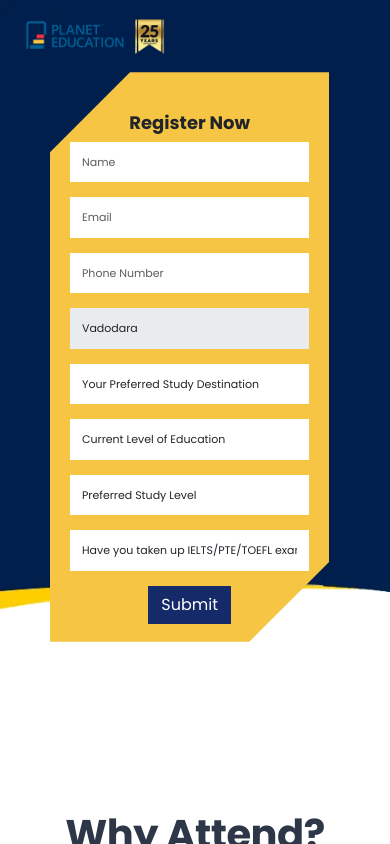
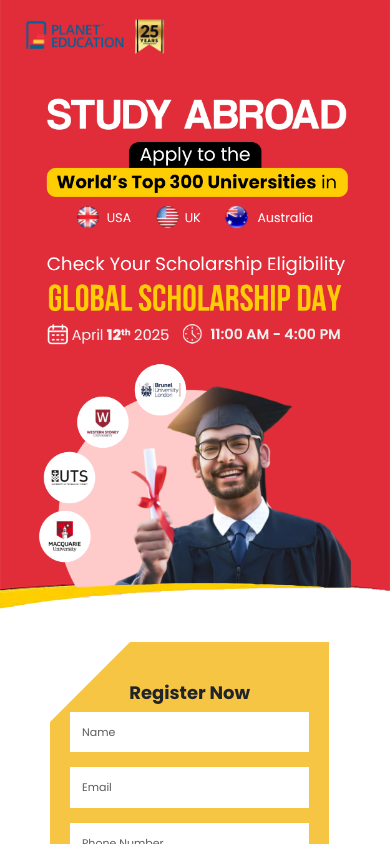
Before and after one commit to Stealth-Rishabh/Planet-Education-New, a React (Create React App) app: page / in a window 390 px wide. Shown: the top 844 px of the page. Built offline with nearby package versions, Linux system fonts and the light colour scheme.

Commit message:
Update LandingBanner with mobile background image and adjust banner container height

```diff
--- a/src/components/LandingBanner.jsx
+++ b/src/components/LandingBanner.jsx
@@ -3,7 +3,7 @@
 import { Form, Button, Row, Col } from "react-bootstrap";
 
 import background from "../assets/images/Newbanner.png";
-import backgroundResp from "../assets/images/bannerbackResp1.webp";
+import backgroundResp from "../assets/images/mobile.png";
 import logo from "../assets/images/logo-new.webp";
 // import { FontAwesomeIcon } from "@fortawesome/react-fontawesome";
 import flag from "../assets/images/leftBotimg.webp";
@@ -714,7 +714,7 @@
     <Wrapper>
       <div className="catch">
         <img className="logo" src={logo} alt="Logo" />
-        <div className="bannerCont justify-content-end">
+        <div style={{minHeight: "135vh"}} className="bannerCont justify-content-end">
           {/* <div className="left mt-4">
             <p
               style={{ fontWeight: 800, color: "#fccf03", top: 0, left: 0 }}
```
Also changed, not shown: src/assets/images/mobile.png (added).
